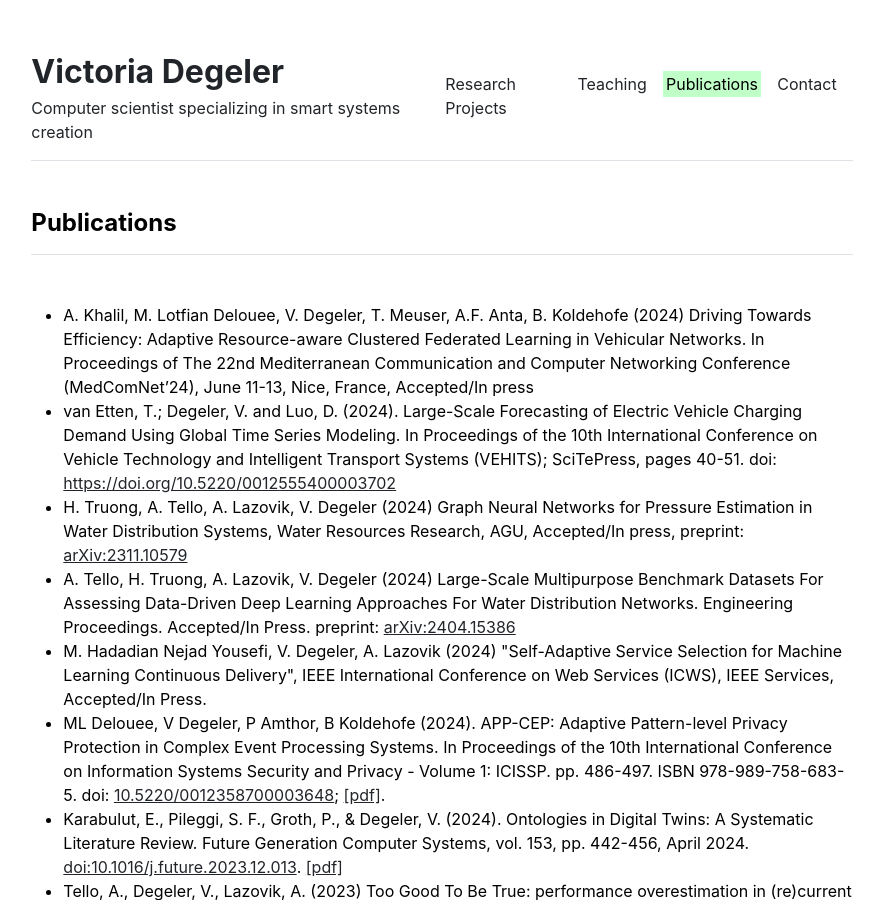
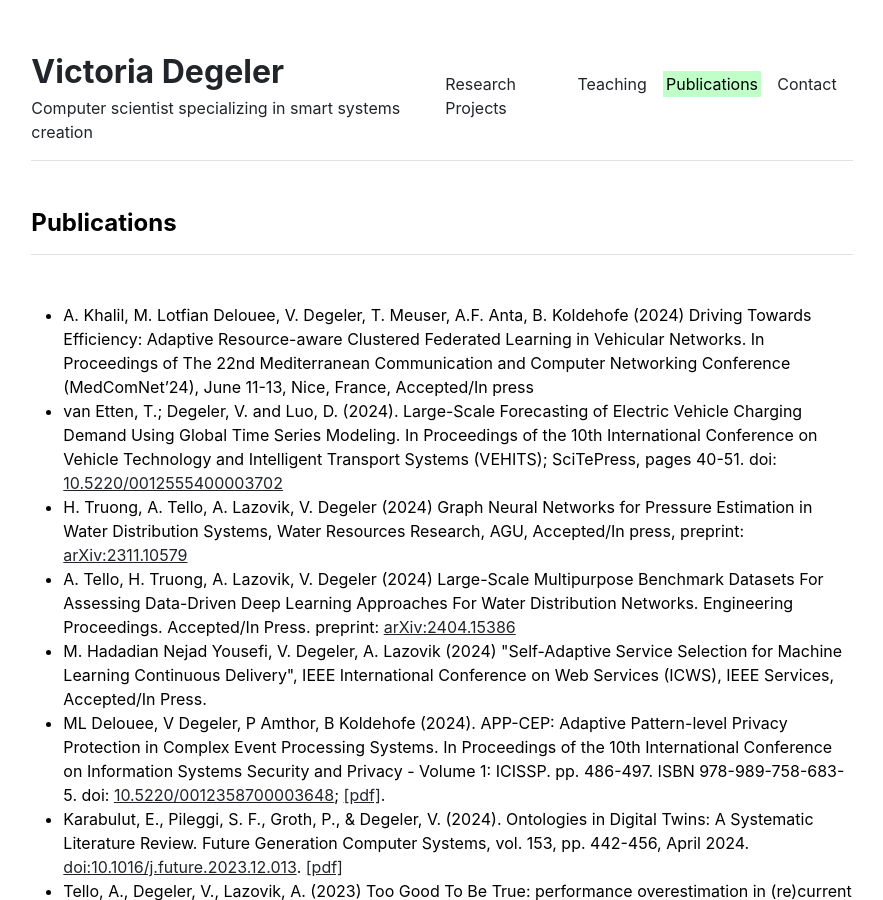
Before and after one commit to Degvik/degvik.github.io, a Jekyll site: the page built from publications.md, in a window 1280 px wide and 900 px high. Shown: the whole window, without its empty margins (198-1081 px from the left). Built offline with Jekyll 4.4.1, drawn with Linux system fonts in a browser that asks for light colours.

Commit message:
Update publications.yml doi fix

```diff
--- a/_data/publications.yml
+++ b/_data/publications.yml
@@ -7,7 +7,7 @@ index:
 
 #2024
 - {name: 'A. Khalil, M. Lotfian Delouee, V. Degeler, T. Meuser, A.F. Anta, B. Koldehofe (2024) Driving Towards Efficiency: Adaptive Resource-aware Clustered Federated Learning in Vehicular Networks. In Proceedings of The 22nd Mediterranean Communication and Computer Networking Conference (MedComNet’24), June 11-13, Nice, France, Accepted/In press'}
-- {name: 'van Etten, T.; Degeler, V. and Luo, D. (2024). Large-Scale Forecasting of Electric Vehicle Charging Demand Using Global Time Series Modeling. In Proceedings of the 10th International Conference on Vehicle Technology and Intelligent Transport Systems (VEHITS); SciTePress, pages 40-51. doi: <a href="https://arxiv.org/abs/2311.10579">https://doi.org/10.5220/0012555400003702</a>'}
+- {name: 'van Etten, T.; Degeler, V. and Luo, D. (2024). Large-Scale Forecasting of Electric Vehicle Charging Demand Using Global Time Series Modeling. In Proceedings of the 10th International Conference on Vehicle Technology and Intelligent Transport Systems (VEHITS); SciTePress, pages 40-51. doi: <a href="https://doi.org/10.5220/0012555400003702">10.5220/0012555400003702</a>'}
 - {name: 'H. Truong, A. Tello, A. Lazovik, V. Degeler (2024) Graph Neural Networks for Pressure Estimation in Water Distribution Systems, Water Resources Research, AGU, Accepted/In press, preprint: <a href="https://arxiv.org/abs/2311.10579">arXiv:2311.10579</a>'}
 - {name: 'A. Tello, H. Truong, A. Lazovik, V. Degeler (2024) Large-Scale Multipurpose Benchmark Datasets For Assessing Data-Driven Deep Learning Approaches For Water Distribution Networks. Engineering Proceedings. Accepted/In Press. preprint: <a href="https://arxiv.org/abs/2404.15386">arXiv:2404.15386</a>'}
 - {name: 'M. Hadadian Nejad Yousefi, V. Degeler, A. Lazovik (2024) "Self-Adaptive Service Selection for Machine Learning Continuous Delivery", IEEE International Conference on Web Services (ICWS), IEEE Services, Accepted/In Press.'}
```
